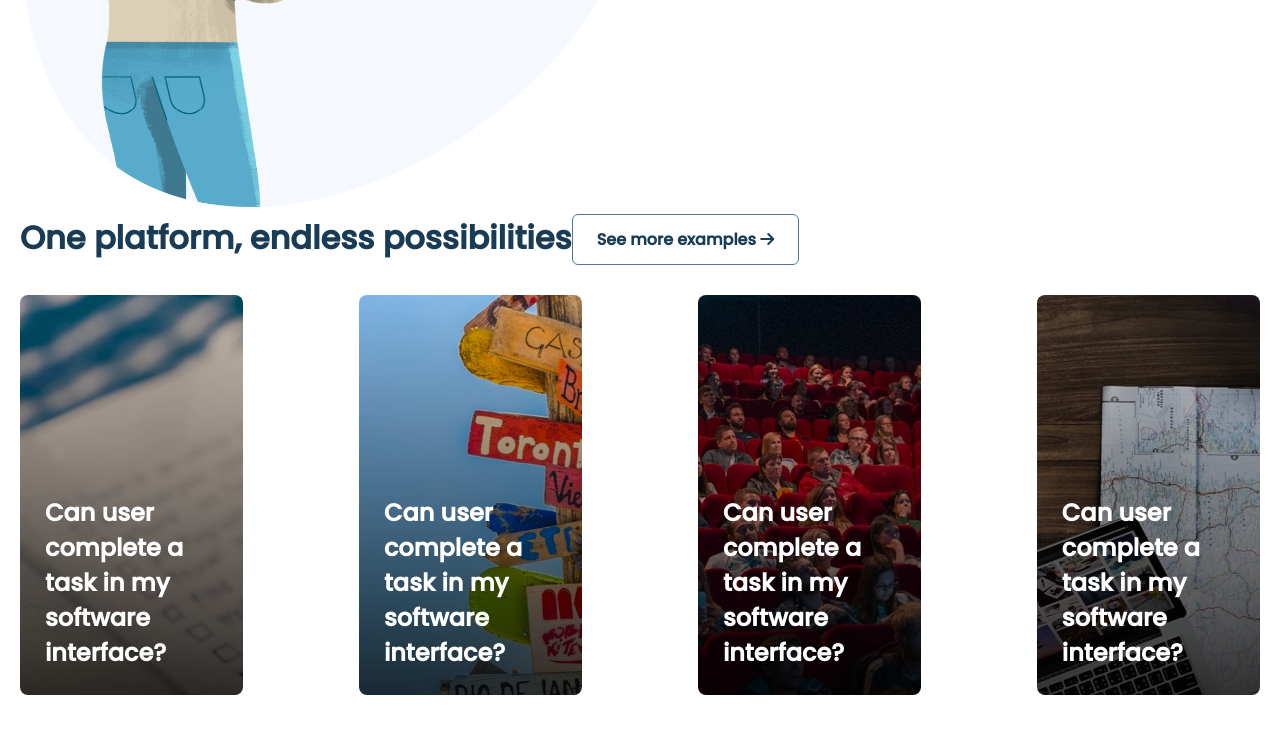
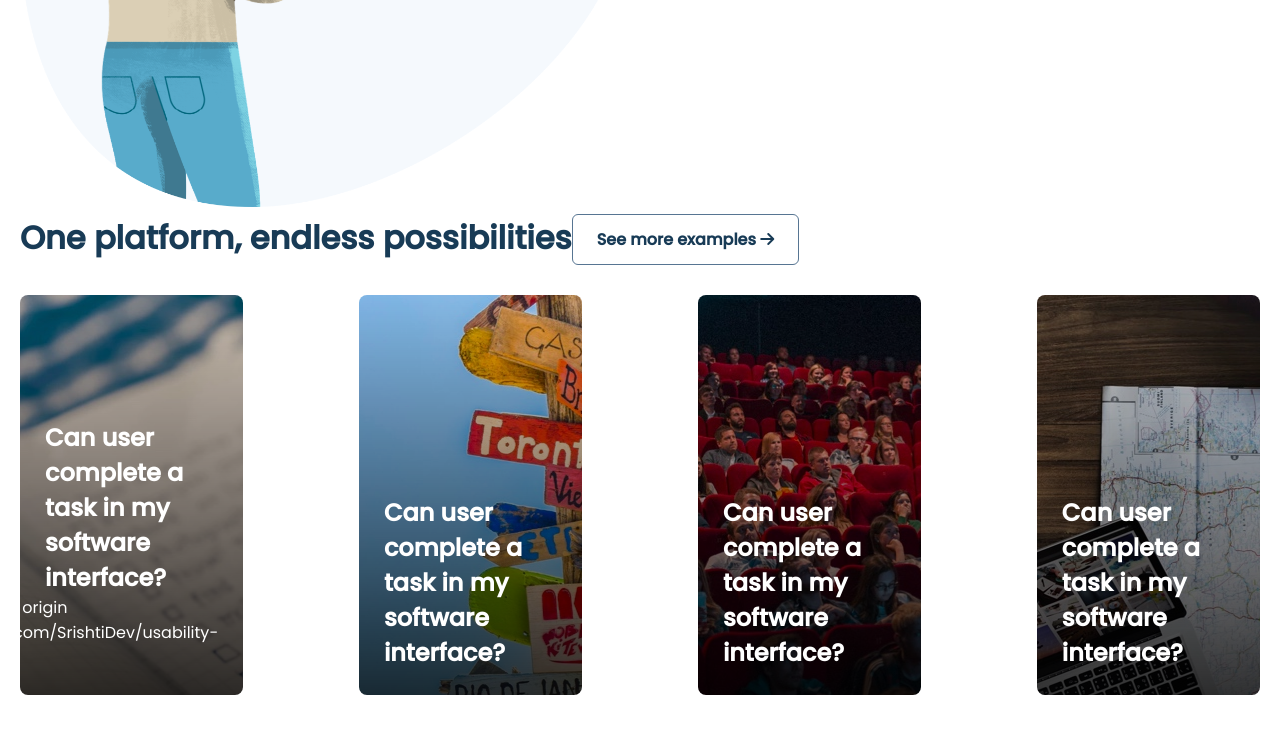
Before and after one commit to SrishtiDev/usability-srish, a plain HTML site: page index.html in a window 1280 px wide. Shown: the part 2688-3421 px from the top of the page. Drawn offline with Linux system fonts and the light colour scheme; files whose address does not match are found by name.

Commit message:
initial commit

```diff
--- a/index.html
+++ b/index.html
@@ -188,7 +188,7 @@
         <div class="example-area flex"> <!-- Fixed class name from 'exmaple-area' to 'example-area' -->
           <div class="example-card flex">
             <h3>Can user complete a task in my software interface?</h3>
-          </div>
+          git remote add origin https://github.com/SrishtiDev/usability-srish.git</div>
           <div class="example-card flex">
             <h3>Can user complete a task in my software interface?</h3>
           </div>
```
